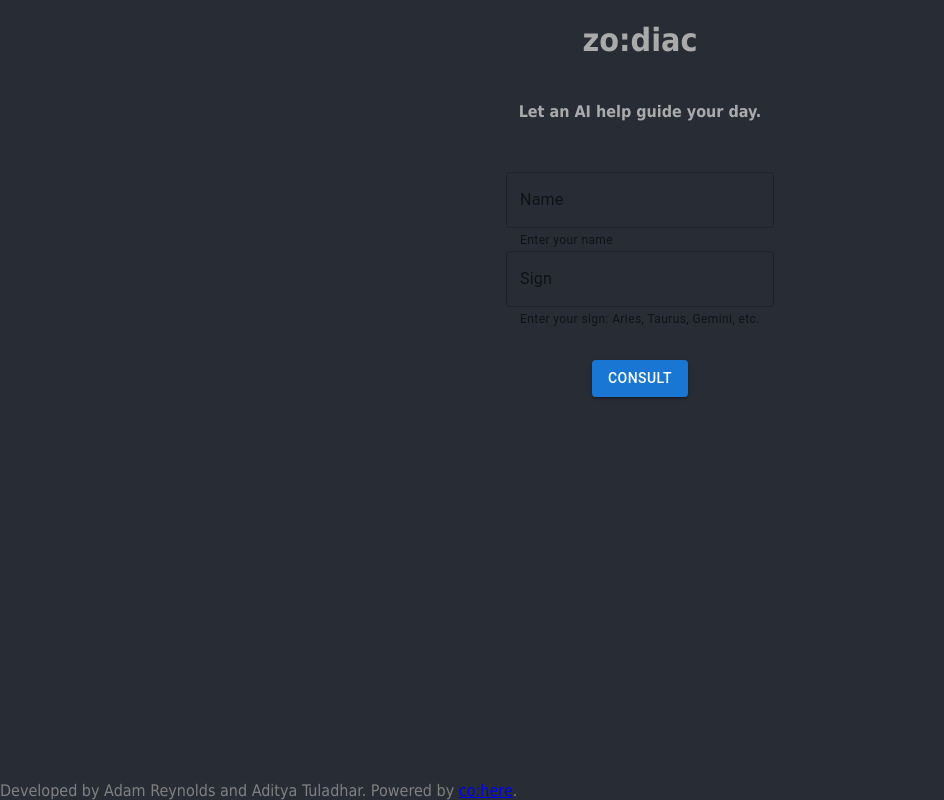
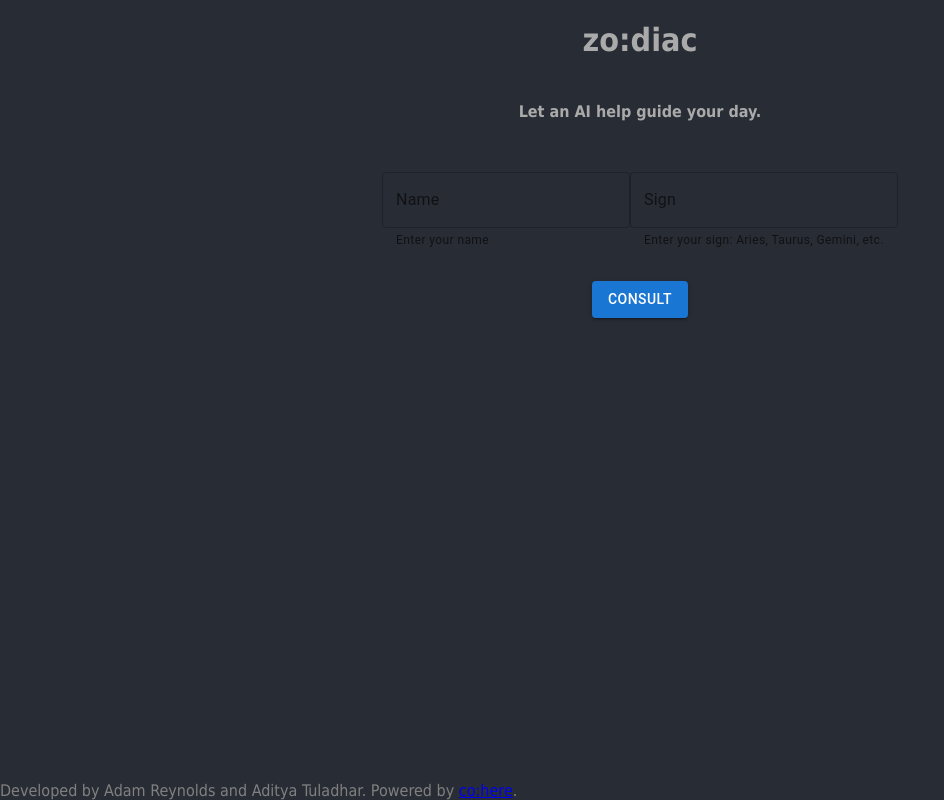
Before and after one commit to tarinyoom-archive/zodiac, a React (Create React App) app: page / in a window 1280 px wide. Shown: the whole page, without its empty margins (0-944 px from the left). Built offline with nearby package versions, Linux system fonts and the light colour scheme.

Commit message:
minor change

```diff
--- a/src/Horoscope.tsx
+++ b/src/Horoscope.tsx
@@ -1,6 +1,6 @@
 import { LoadingButton } from "@mui/lab";
 import { useState } from "react";
-import { FormControl, TextField } from "@mui/material";
+import { TextField } from "@mui/material";
 import './Horoscope.css';
 import { isValidSign, setHoroscope, showDiv } from './Controller';
 
@@ -12,7 +12,6 @@ function MyComponent() {
   return (
     <>
       <div style={{paddingTop: "30px", paddingBottom: "30px"}}>
-        <FormControl style={{margin: "auto", color: "white"}}>
         <TextField
             color="secondary"
             helperText="Enter your name"
@@ -28,7 +27,6 @@ function MyComponent() {
               setUserSign((e as any).target.value);
             }}
           />
-        </FormControl>
       </div>
       <LoadingButton
         loading={loading}
```
